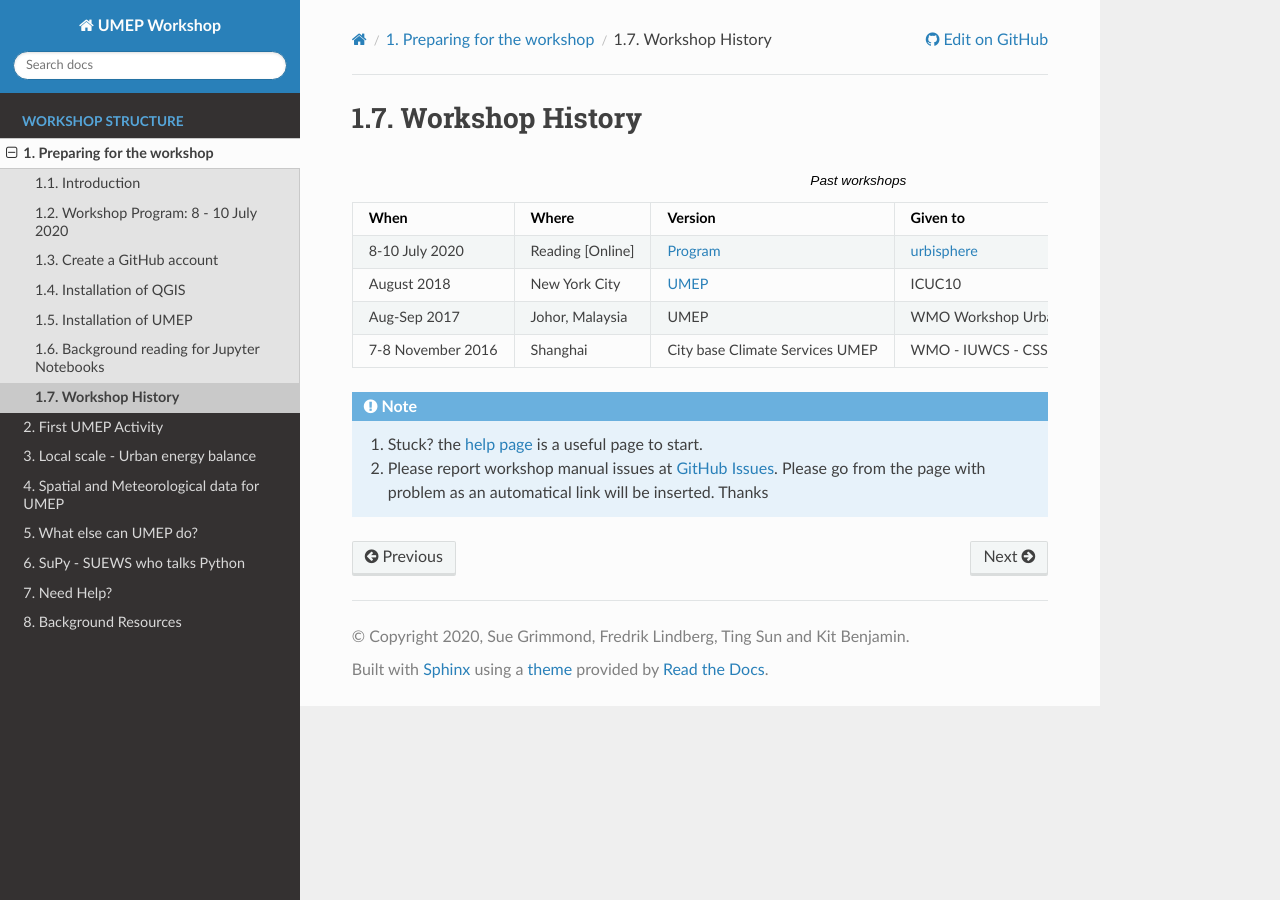
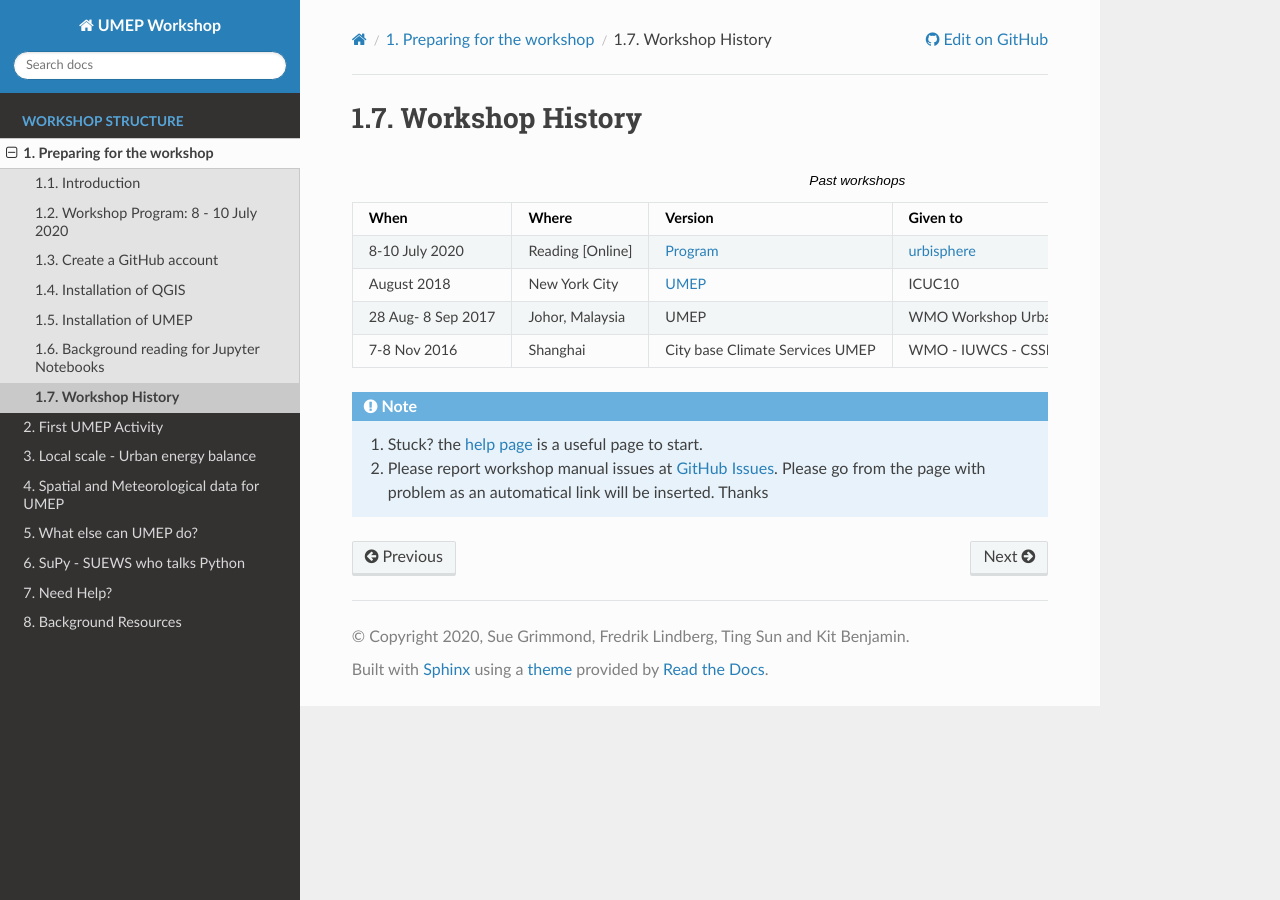
Before and after one commit to Urban-Meteorology-Reading/UMEP-Workshop, a Sphinx documentation site: the page built from source/Hist1.rst, in a window 1280 px wide. Built offline with Sphinx 7.4.7 and the Read the Docs theme 2.0.0, drawn with Linux system fonts in a browser that asks for light colours.

Commit message:
Update Hist1.rst

```diff
--- a/source/Hist1.rst
+++ b/source/Hist1.rst
@@ -19,11 +19,11 @@ Workshop History
      - New York City
      - `UMEP <https://www.ametsoc.org/index.cfm/ams/meetings-events/ams-meetings/10th-international-conference-on-urban-climate-14th-symposium-on-the-urban-environment/practical-workshop-the-urban-multi-scale-environmental-predictor-umep/>`_
      - ICUC10
-   * - Aug-Sep 2017
+   * - 28 Aug- 8 Sep 2017
      - Johor, Malaysia
      - UMEP
      - WMO Workshop Urban Meteorology, Environment and Climate Services
-   * - 7-8 November 2016
+   * - 7-8 Nov 2016
      - Shanghai
      - City base Climate Services UMEP
      - WMO - IUWCS - CSSP China
```
Also changed, not shown: other parts of source/Hist1.rst (+1 -1 lines).
